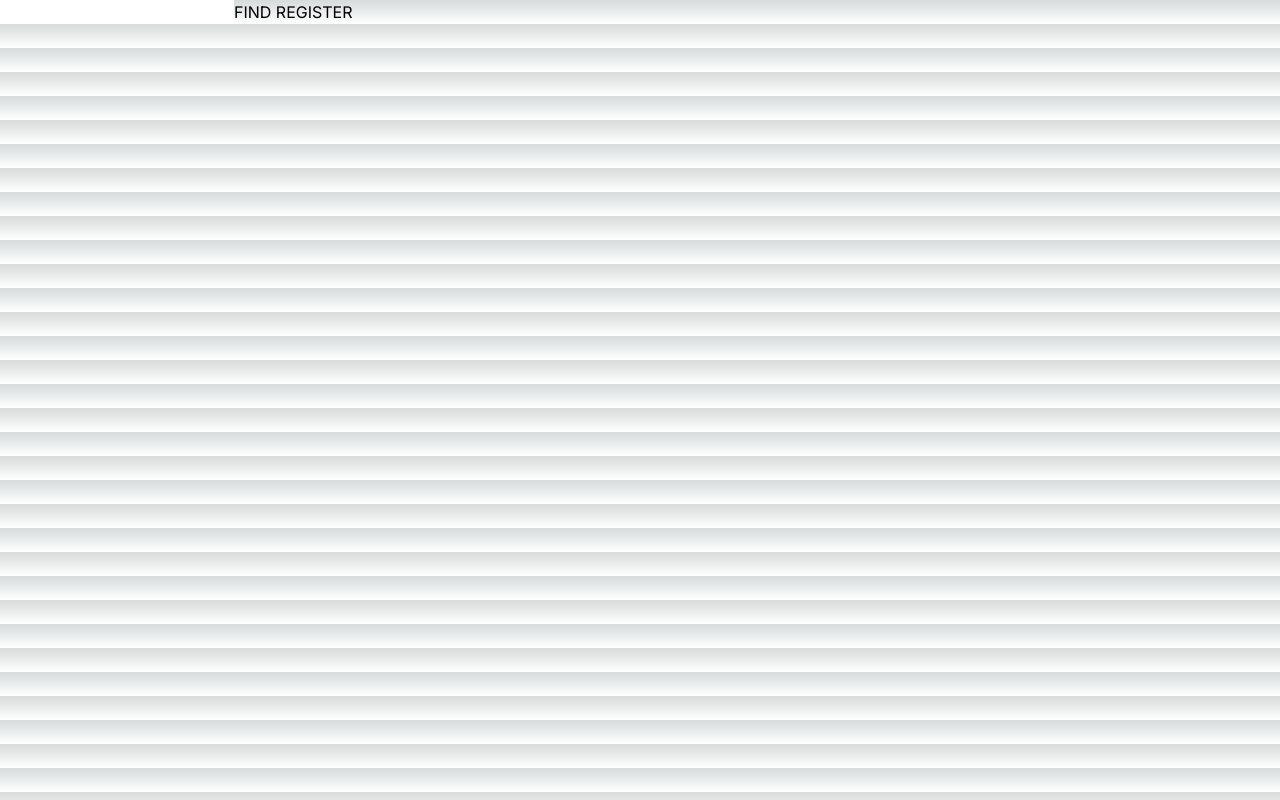
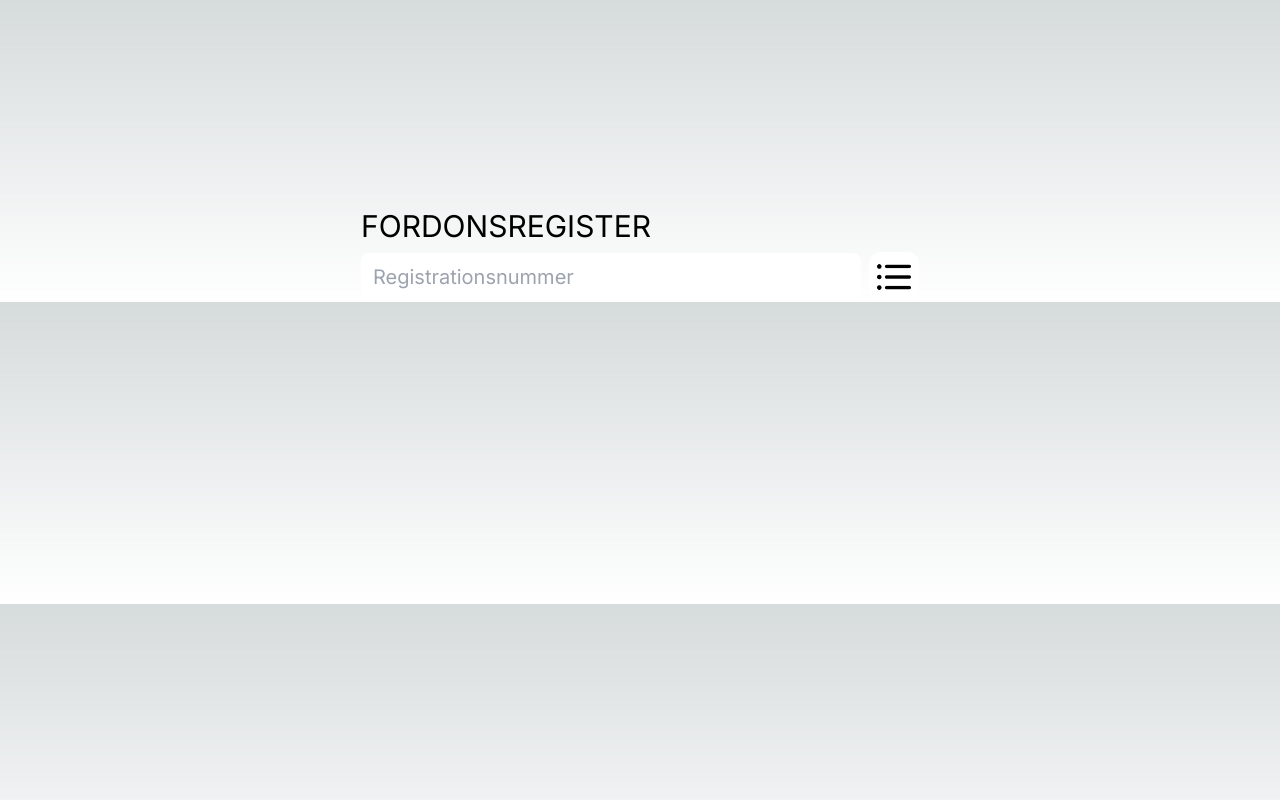
Before and after one commit to gyuni1337/fordonsregister, a Next.js app: page / in a window 1280 px wide. Built offline with nearby package versions, Linux system fonts and the light colour scheme; no server answers; the database is empty.

Commit message:
huvudsiddans design och funktion

```diff
--- /dev/null
+++ b/src/app/add/page.js
@@ -0,0 +1,7 @@
+import React from 'react'
+
+export default function Page() {
+  return (
+    <div>Page</div>
+  )
+}
--- /dev/null
+++ b/src/app/list/page.js
@@ -0,0 +1,7 @@
+import React from 'react'
+
+export default function Page() {
+  return (
+    <div>Page</div>
+  )
+}
--- a/src/app/page.js
+++ b/src/app/page.js
@@ -1,25 +1,42 @@
 'use client';
 
-import React, { useContext, useState } from "react";
-import { VehicleContext } from "./context/DataContext";
+import React, { useState } from "react";
+import Image from "next/image";
+import Link from "next/link";
+import { useRouter } from "next/navigation";
+export default function Home() {
 
-export default function Home() {
-  const { findByRegister } = useContext(VehicleContext);
-  const [register, setRegister] = useState("");
-  const [vehicle, setVehicle] = useState(null);
+ const router = useRouter();
+ const [register, setRegister] = useState("");
 
-  const findVehicle = async () => {
-    const vehicle = await findByRegister(register);
-    console.log(vehicle);
-    setVehicle(vehicle);
-  }
- // test register - ADK321
+ const [showMenu, setShowMenu ] = useState(false);
+ const [ searchText, setSearchText ] = useState("");
 
   return (
     <>
-    <input type="text" className="text-black" onChange={(e) => setRegister(e.target.value)} />
-    <button onClick={() => findVehicle(register)}>FIND REGISTER</button>
-    { vehicle !== null && vehicle[0] !== null && <h1 className="text-white">{vehicle[0].brand}</h1>}
+    <div className="flex flex-col mt-52 items-center ">
+      <div>
+      <h2 className="text-3xl mb-2 hover:-translate-y-1 transition-all cursor-default ">FORDONSREGISTER</h2>
+      <div className="flex gap-2 items-center">
+      <div className="flex flex-col">
+      <input type="text" className="text-black p-3 w-[500px] h-12 rounded-lg text-xl" onChange={(e) => setRegister(e.target.value)} onKeyDown={(e) => { if(e.key === 'Enter' && register !== "") router.push('/register/' + register) }} onMouseDown={() => setSearchText('Tryck på enter för att söka!')} onMouseLeave={() => setSearchText("")} placeholder="Registrationsnummer" />
+      { searchText !== "" && <p className="text-xl absolute mt-14 text-white">{searchText}</p>}
+      </div>
+      <div className="flex flex-col">
+      <Image src="/list.png" onClick={() => setShowMenu(!showMenu)} className="bg-white transition-all p-2 rounded-xl hover:-translate-y-1 cursor-pointer"  width={50} height={30} alt="Dashboard Icon" />
+        { showMenu && (
+          <div className="absolute p-2 px-4 text-black flex flex-col -ml-32 rounded-xl mt-14 bg-white h-36 w-44">
+              <h2 className="text-2xl font-medium mt-2">Menu</h2>
+              <ul className="flex flex-col gap-1 mt-2">
+                <li className="text-xl cursor-pointer hover:-translate-y-0.5 transition-transform" ><Link href={'/add'}>Lägg Till</Link></li>
+                <li className="text-xl cursor-pointer hover:-translate-y-0.5 transition-transform" ><Link href={'/list'}>Visa Alla</Link></li>
+              </ul>
+          </div>
+        )}
+      </div>
+      </div>
+      </div>
+    </div>
     </>
   );
 }
--- /dev/null
+++ b/src/app/register/[number]/page.js
@@ -0,0 +1,8 @@
+import React from 'react'
+
+
+export default function Page({params}) {
+  return (
+    <div>{params.number}</div>
+  )
+}
```
Also changed, not shown: public/list.png (added).
